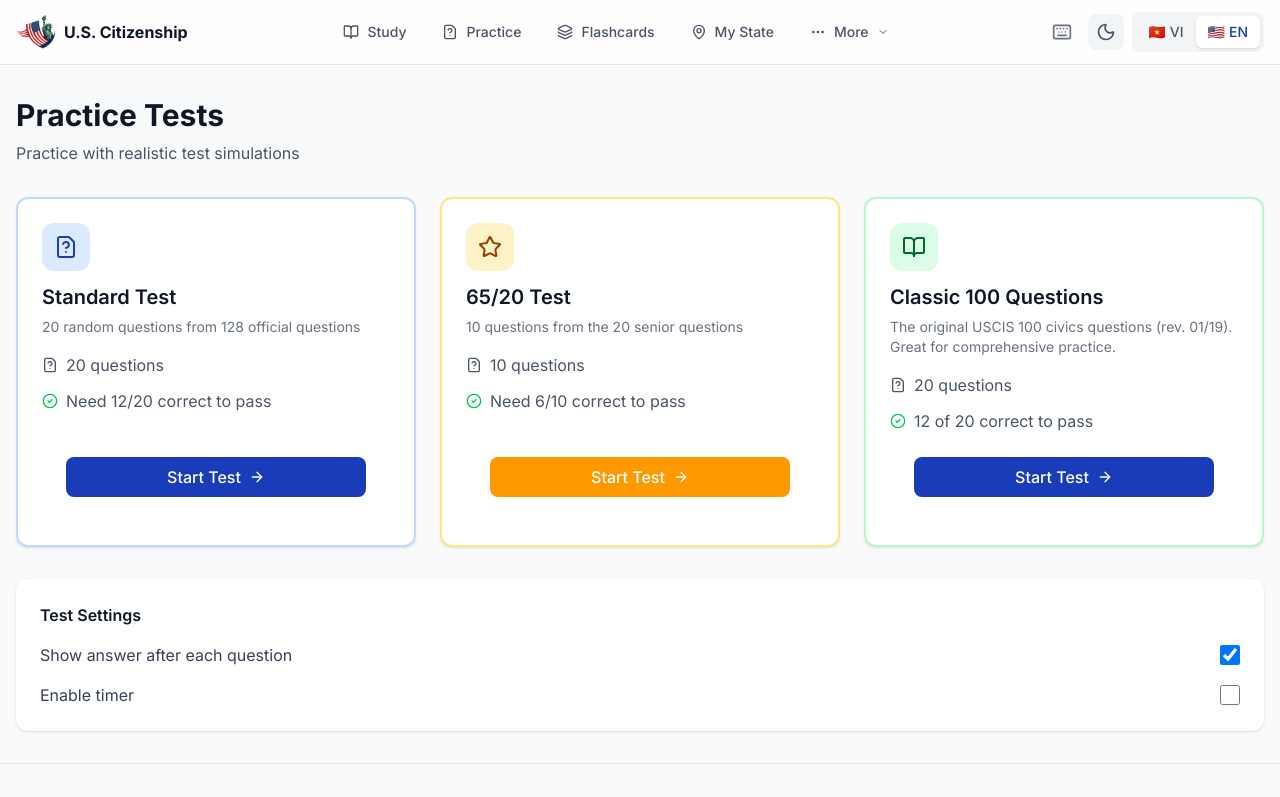
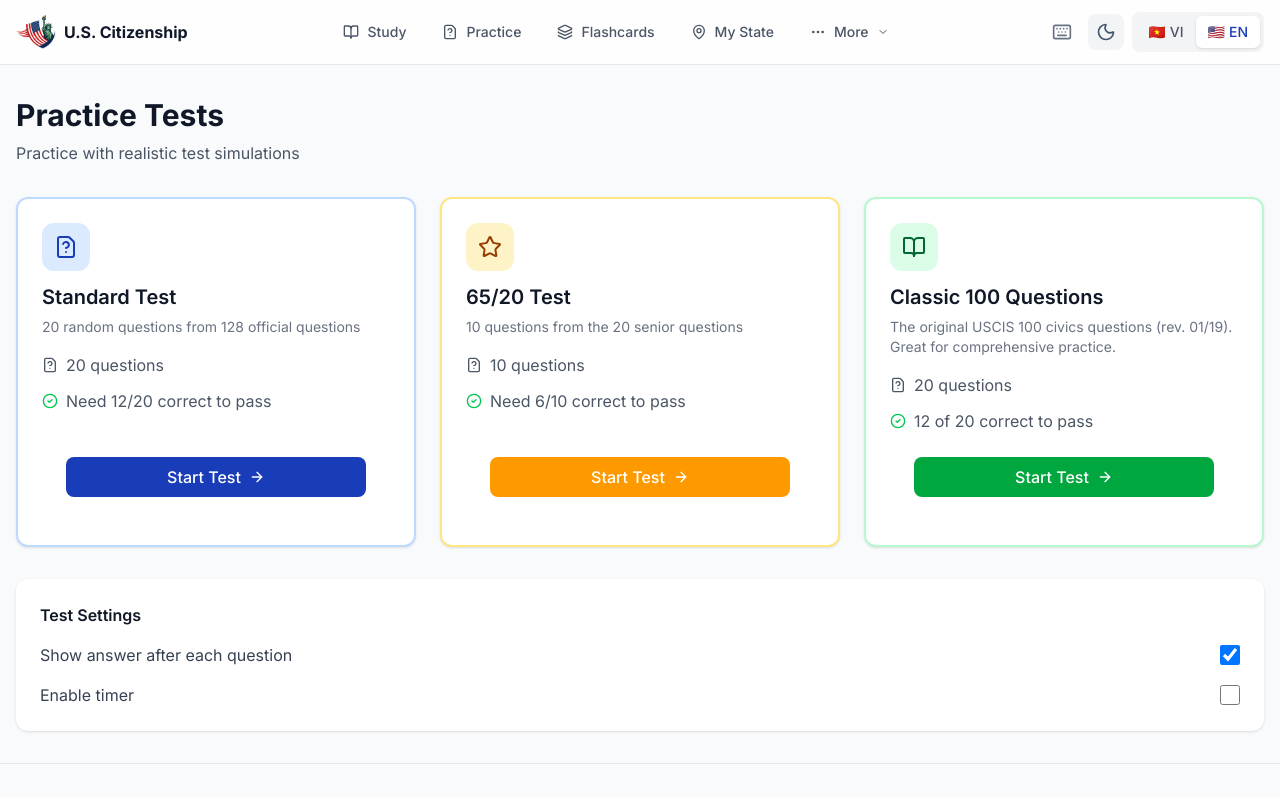
Before and after one commit to sonyho2715/us-civics-viet, a Next.js app: page /en/practice in a window 1280 px wide. Shown: the top 797 px of the page. Built offline with nearby package versions, Linux system fonts and the light colour scheme.

Commit message:
fix: merge duplicate className on Button in practice page

```diff
--- a/app/[locale]/practice/page.tsx
+++ b/app/[locale]/practice/page.tsx
@@ -149,10 +149,9 @@ export default function PracticePage() {
               <div className="p-6 pt-0">
                 <Button
                   onClick={() => handleStartTest(option.mode, option.questionSet)}
-                  variant={option.color === 'blue' ? 'primary' : option.color === 'green' ? 'primary' : 'secondary'}
-                  className={option.color === 'green' ? 'bg-green-600 hover:bg-green-700 dark:bg-green-700 dark:hover:bg-green-600' : ''}
+                  variant={option.color === 'blue' || option.color === 'green' ? 'primary' : 'secondary'}
+                  className={`group ${option.color === 'green' ? 'bg-green-600 hover:bg-green-700 dark:bg-green-700 dark:hover:bg-green-600' : ''}`}
                   fullWidth
-                  className="group"
                 >
                   {t('startTest')}
                   <ArrowRight className="ml-2 w-4 h-4 group-hover:translate-x-1 transition-transform" />
```
